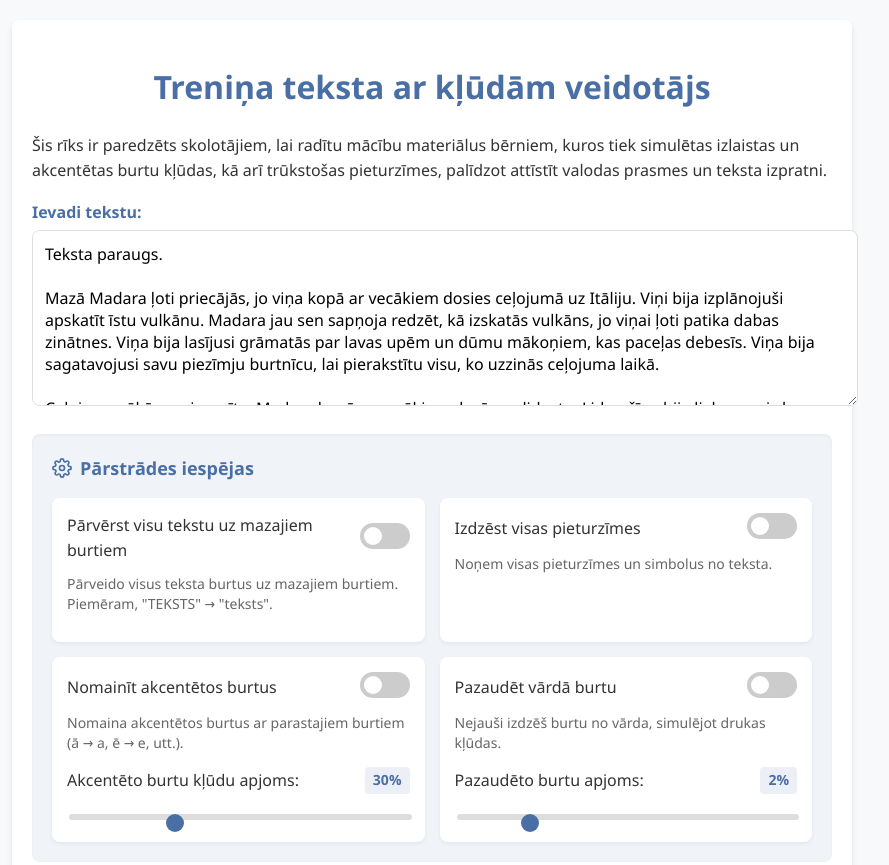
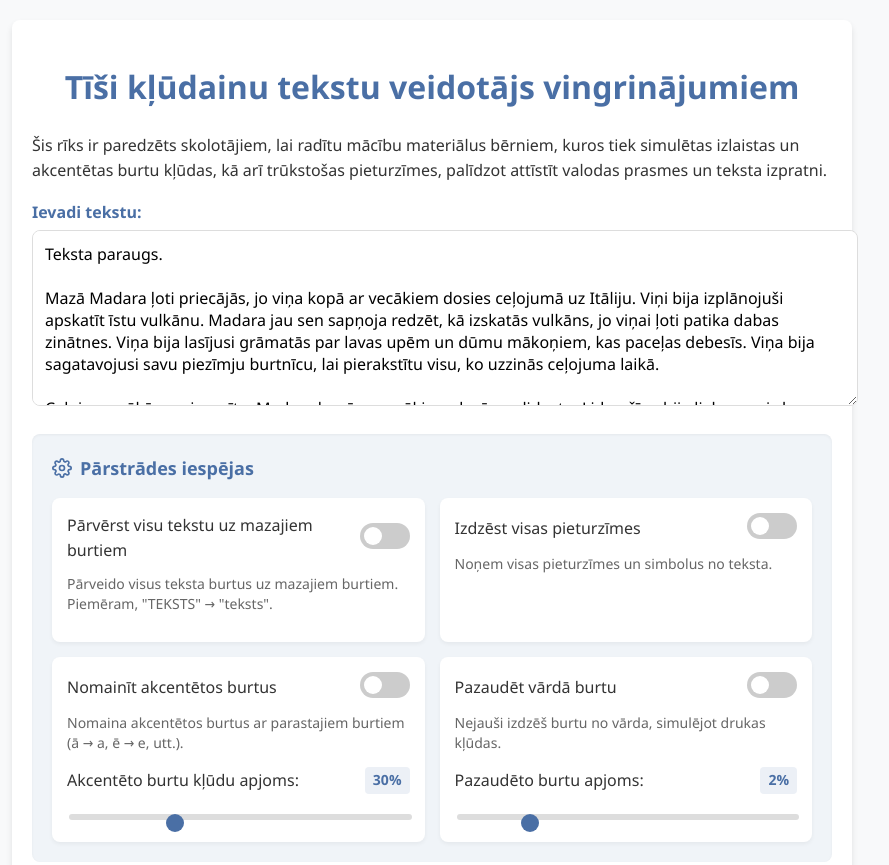
Before and after one commit to didzislauva/tekstaRiki, a plain HTML site: page index.html in a window 1280 px wide. Shown: the top 865 px of the page, without its empty margins (208-1097 px from the left). Drawn offline with Linux system fonts and the light colour scheme.

Commit message:
Update index.html

```diff
--- a/index.html
+++ b/index.html
@@ -286,7 +286,7 @@
 </head>
 <body>
     <div class="container">
-        <h1>Treniņa teksta ar kļūdām veidotājs</h1>
+        <h1>Tīši kļūdainu tekstu veidotājs vingrinājumiem</h1>
 
         <div class="form-group">
 		<p>Šis rīks ir paredzēts skolotājiem, lai radītu mācību materiālus bērniem, kuros tiek simulētas izlaistas un akcentētas burtu kļūdas, kā arī trūkstošas pieturzīmes, palīdzot attīstīt valodas prasmes un teksta izpratni.</p>
```
